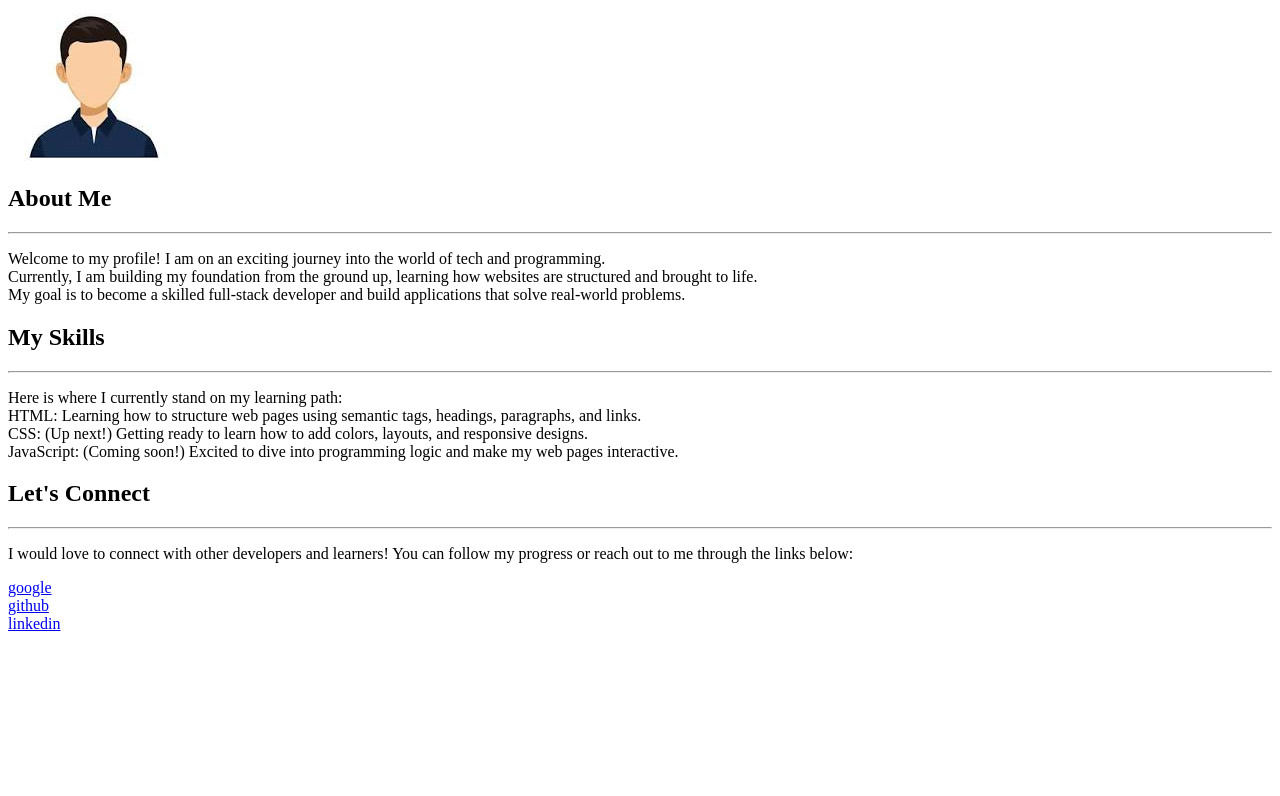
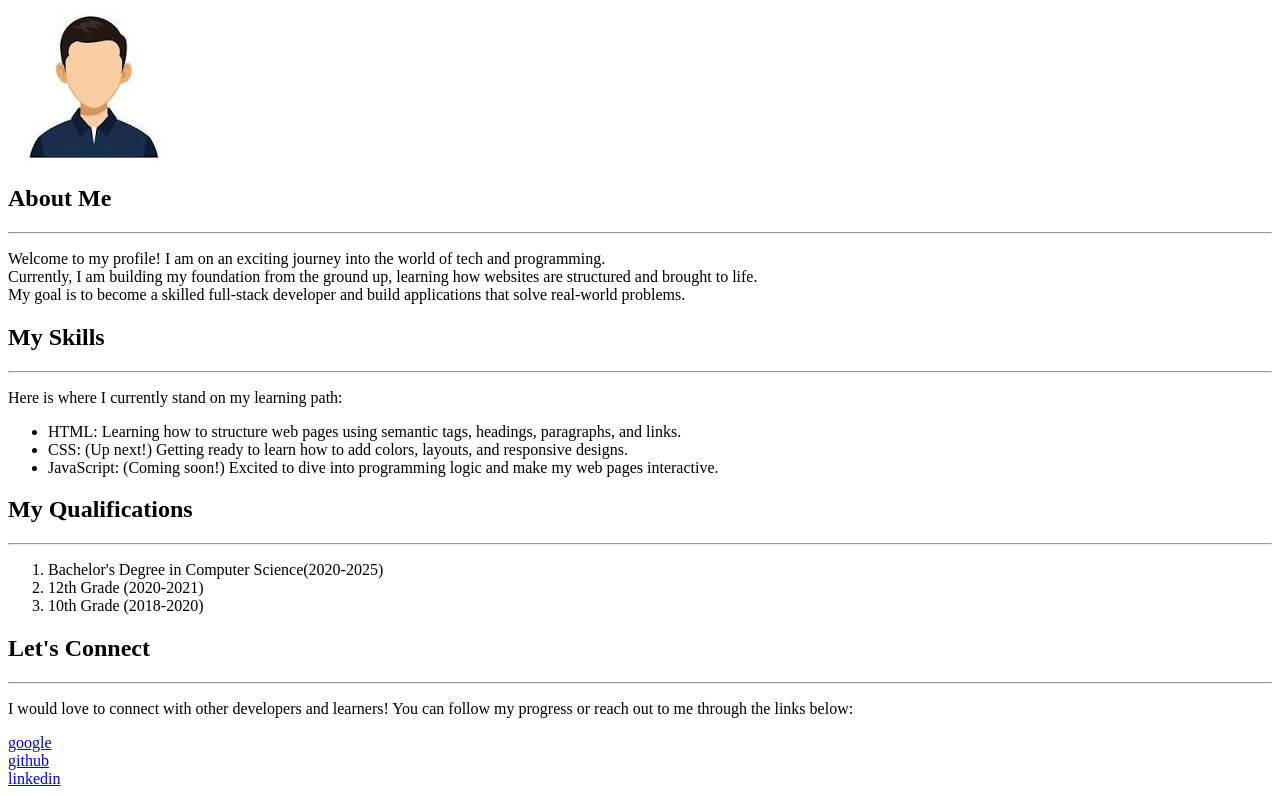
Before and after one commit to coder0898/learning_web_developement, a plain HTML site: page profile_page/index.html in a window 1280 px wide. Shown: the part 101-897 px from the top of the page. Before the commit the page ends 800 px from the top, so only its background shows below. Drawn offline with Linux system fonts and the light colour scheme.

Commit message:
Day 4: List and other small tags.

```diff
--- a/profile_page/index.html
+++ b/profile_page/index.html
@@ -26,15 +26,30 @@
     <div>
       <h2>My Skills</h2>
       <hr />
-      <p>
-        Here is where I currently stand on my learning path:<br />
-        HTML: Learning how to structure web pages using semantic tags, headings,
-        paragraphs, and links.<br />
-        CSS: (Up next!) Getting ready to learn how to add colors, layouts, and
-        responsive designs.<br />
-        JavaScript: (Coming soon!) Excited to dive into programming logic and
-        make my web pages interactive.
-      </p>
+      <p>Here is where I currently stand on my learning path:</p>
+      <ul>
+        <li>
+          HTML: Learning how to structure web pages using semantic tags,
+          headings, paragraphs, and links.
+        </li>
+        <li>
+          CSS: (Up next!) Getting ready to learn how to add colors, layouts, and
+          responsive designs.
+        </li>
+        <li>
+          JavaScript: (Coming soon!) Excited to dive into programming logic and
+          make my web pages interactive.
+        </li>
+      </ul>
+    </div>
+    <div>
+      <h2>My Qualifications</h2>
+      <hr />
+      <ol>
+        <li>Bachelor's Degree in Computer Science(2020-2025)</li>
+        <li>12th Grade (2020-2021)</li>
+        <li>10th Grade (2018-2020)</li>
+      </ol>
     </div>
     <div>
       <h2>Let's Connect</h2>
```
